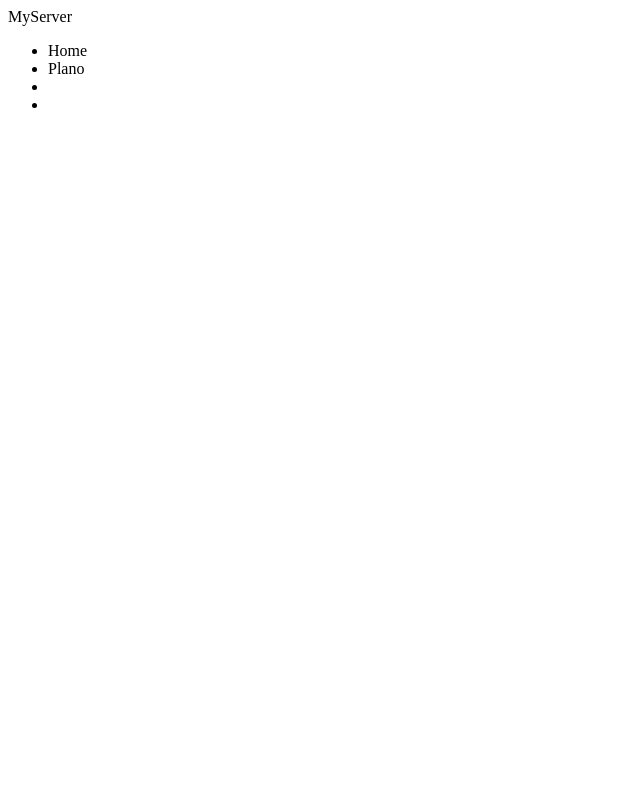
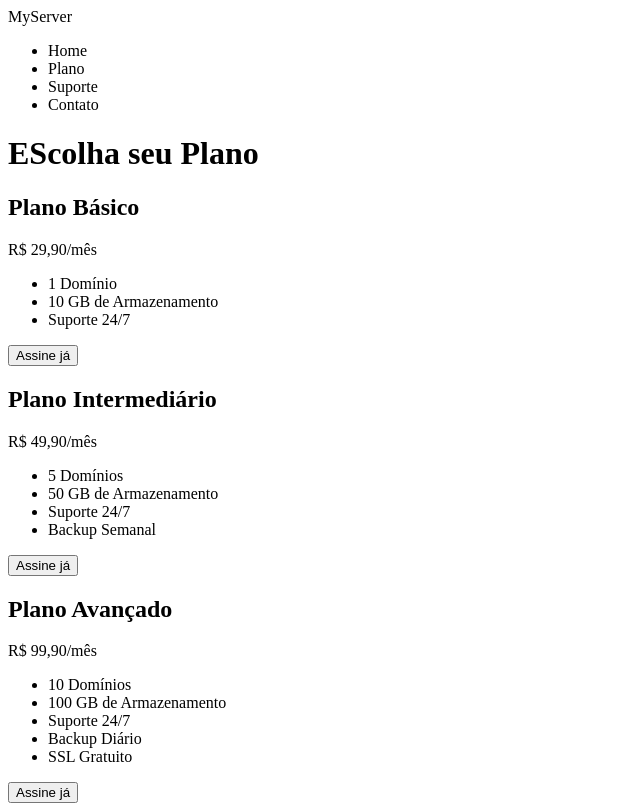
Before and after one commit to DevJPaiva/projeto_myServer, a plain HTML site: page index.html in a window 1280 px wide. Shown: the whole page, without its empty margins (0-640 px from the left). Drawn offline with Linux system fonts and the light colour scheme.

Commit message:
Update index.html

```diff
--- a/index.html
+++ b/index.html
@@ -8,19 +8,57 @@
 <body>
 
     <header>
-        <div class="logo">
+        <div class="header__logo">
             MyServer
         </div>
-
-        <nav>
+        <nav class="header__nav">
             <ul>
                 <li><a href="#"></a>Home</li>
                 <li><a href="#"></a>Plano</li>
-                <li><a href="#"></a></li>
-                <li><a href="#"></a></li>
+                <li><a href="#"></a>Suporte</li>
+                <li><a href="#"></a>Contato</li>
             </ul>
         </nav>
     </header>
 
+    <h1 class="main-title">EScolha seu Plano</h1>
+
+    <section class="plans">
+        <div class="plan">
+            <h2 class="plan__title">Plano Básico</h2>
+            <p>R$ 29,90/mês</p>
+            <ul>
+                <li>1 Domínio</li>
+                <li>10 GB de Armazenamento</li>
+                <li>Suporte 24/7</li>
+            </ul>
+            <button>Assine já</button>
+        </div>
+
+        <div class="plan">
+            <h2 class="plan__title">Plano Intermediário</h2>
+            <p>R$ 49,90/mês</p>
+            <ul>
+                <li>5 Domínios</li>
+                <li>50 GB de Armazenamento</li>
+                <li>Suporte 24/7</li>
+                <li>Backup Semanal</li>
+            </ul>
+            <button>Assine já</button>
+        </div>
+
+        <div class="plan">
+            <h2 class="plan__title">Plano Avançado</h2>
+            <p>R$ 99,90/mês</p>
+            <ul>
+                <li>10 Domínios</li>
+                <li>100 GB de Armazenamento</li>
+                <li>Suporte 24/7</li>
+                <li>Backup Diário</li>
+                <li>SSL Gratuito</li>
+            </ul>
+            <button>Assine já</button>
+        </div>
+
 </body>
 </html>
```
